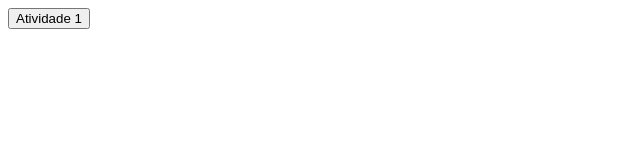
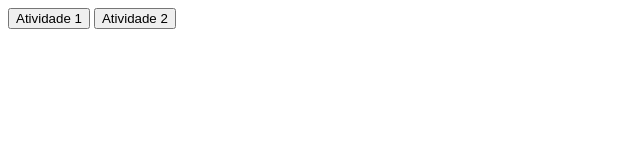
Before and after one commit to GustavoNDC/Folha-de-Atividades, a plain HTML site: page index.html in a window 1280 px wide. Shown: the whole page, without its empty margins (0-640 px from the left). Drawn offline with Linux system fonts and the light colour scheme.

Commit message:
Correcao

```diff
--- a/index.html
+++ b/index.html
@@ -7,6 +7,7 @@
 </head>
 <body>
     <a  href="atvd1.html"><button>Atividade 1</button></a>
+    <a  href="atvd2.html"><button>Atividade 2</button></a>
 
 </body>
 </html>
```
